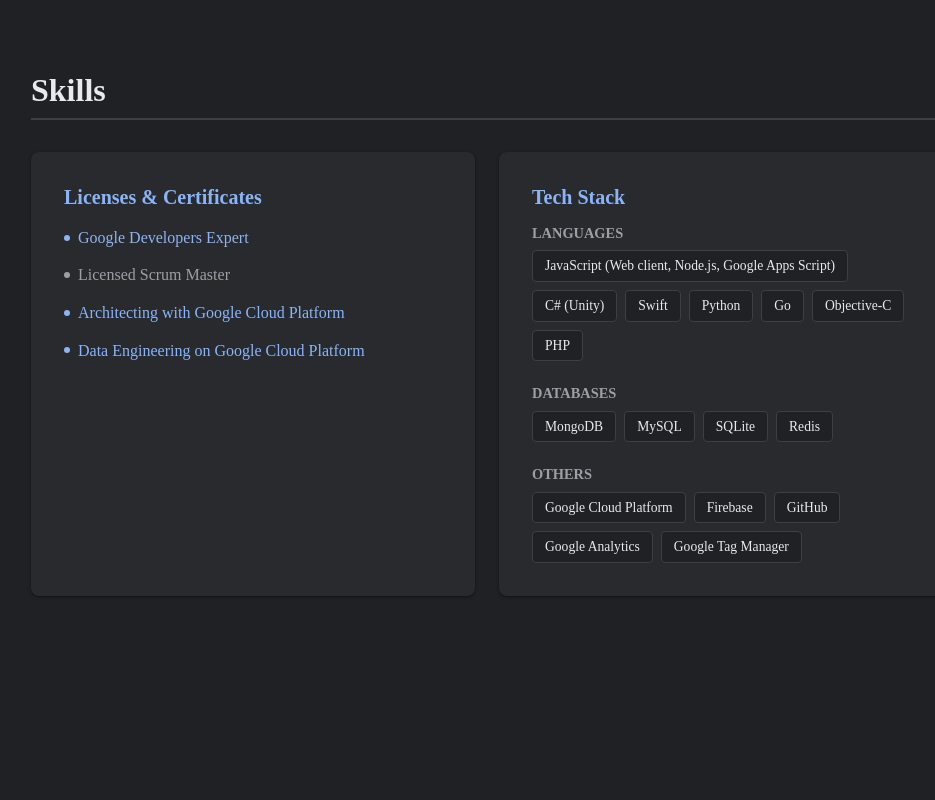
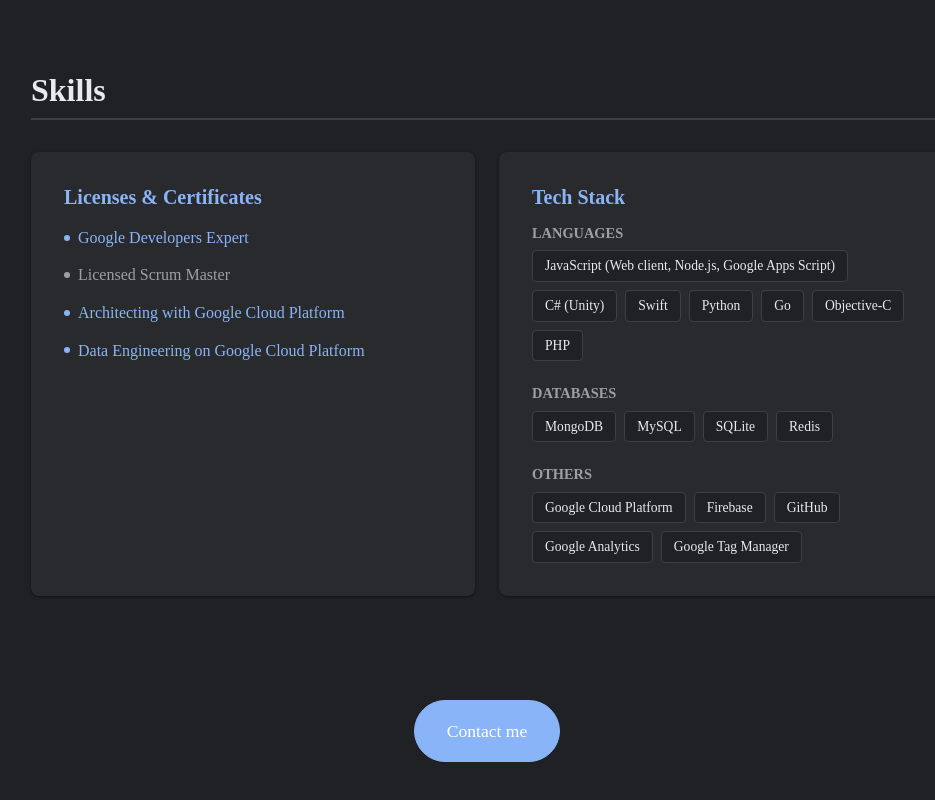
Before and after one commit to tanabee/portfolio, a Next.js app: page / in a window 1280 px wide. Shown: the part 4961-5761 px from the top of the page, without its empty margins (153-1088 px from the left). Before the commit the page ends 5725 px from the top, so only its background shows below. Built offline with nearby package versions, Linux system fonts and the light colour scheme.

Commit message:
Update start command

```diff
--- a/package.json
+++ b/package.json
@@ -4,9 +4,9 @@
   "private": true,
   "scripts": {
     "dev": "next dev",
-    "dev:emulator": "firebase emulators:start",
     "build": "next build",
-    "start": "next start",
+    "start": "firebase emulators:start --log-verbosity=QUIET --only hosting",
+    "kill": "lsof -i:3000,5001 -t | xargs kill",
     "lint": "eslint"
   },
   "dependencies": {
--- a/src/app/page.tsx
+++ b/src/app/page.tsx
@@ -16,6 +16,25 @@
       <Experience experience={profile.experience} presentDate={new Date().toISOString()} />
       <Education education={profile.education} />
       <Skills skills={profile.skills} />
+      {profile.contact && (
+        <div className="section" style={{ textAlign: "center", marginTop: "4rem", marginBottom: "4rem" }}>
+          <a
+            href={profile.contact}
+            target="_blank"
+            rel="noopener noreferrer"
+            className="btn"
+            style={{
+              background: "var(--primary)",
+              color: "#fff",
+              borderColor: "var(--primary)",
+              padding: "1rem 2rem",
+              fontSize: "1.1rem"
+            }}
+          >
+            Contact me
+          </a>
+        </div>
+      )}
     </div>
   );
 }
```
Also changed, not shown: firebase.json.
